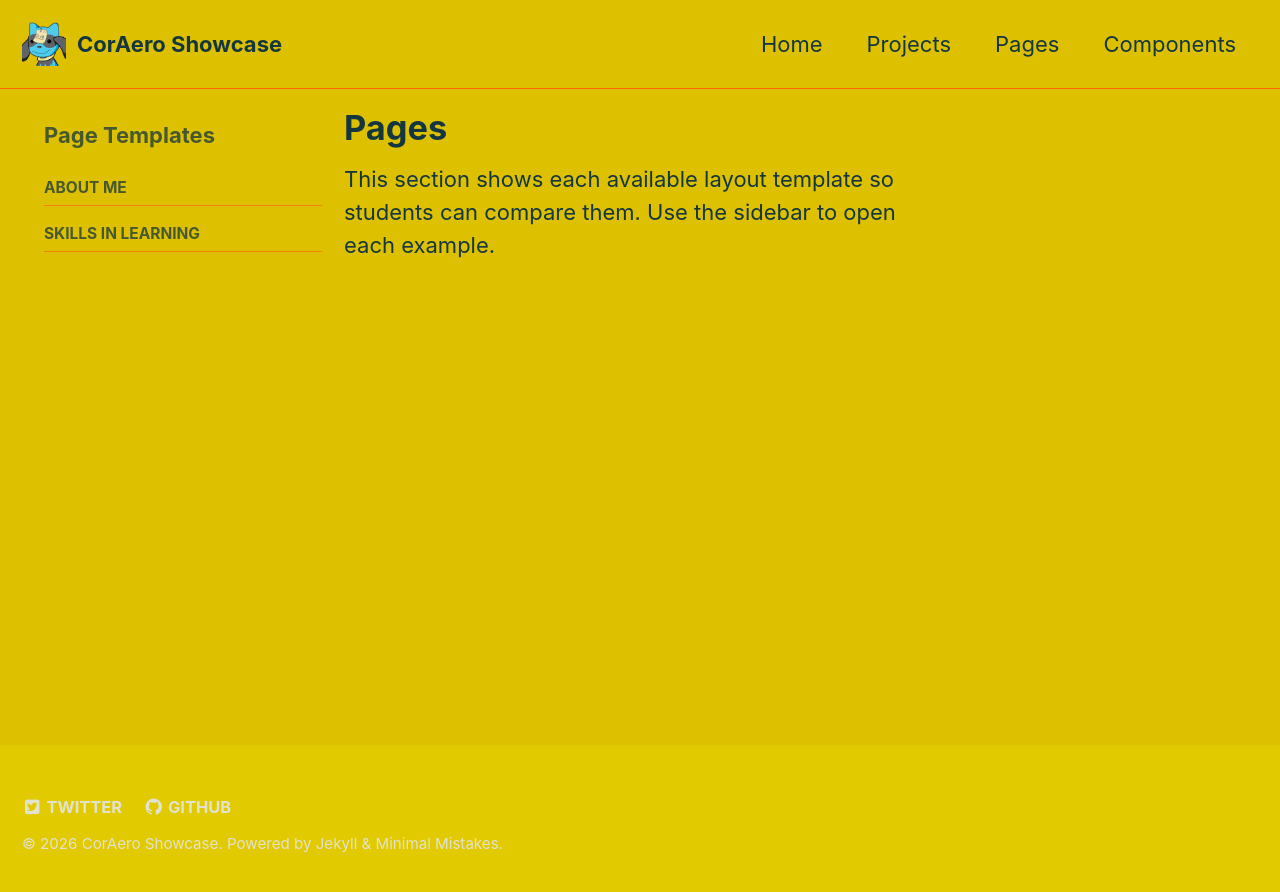
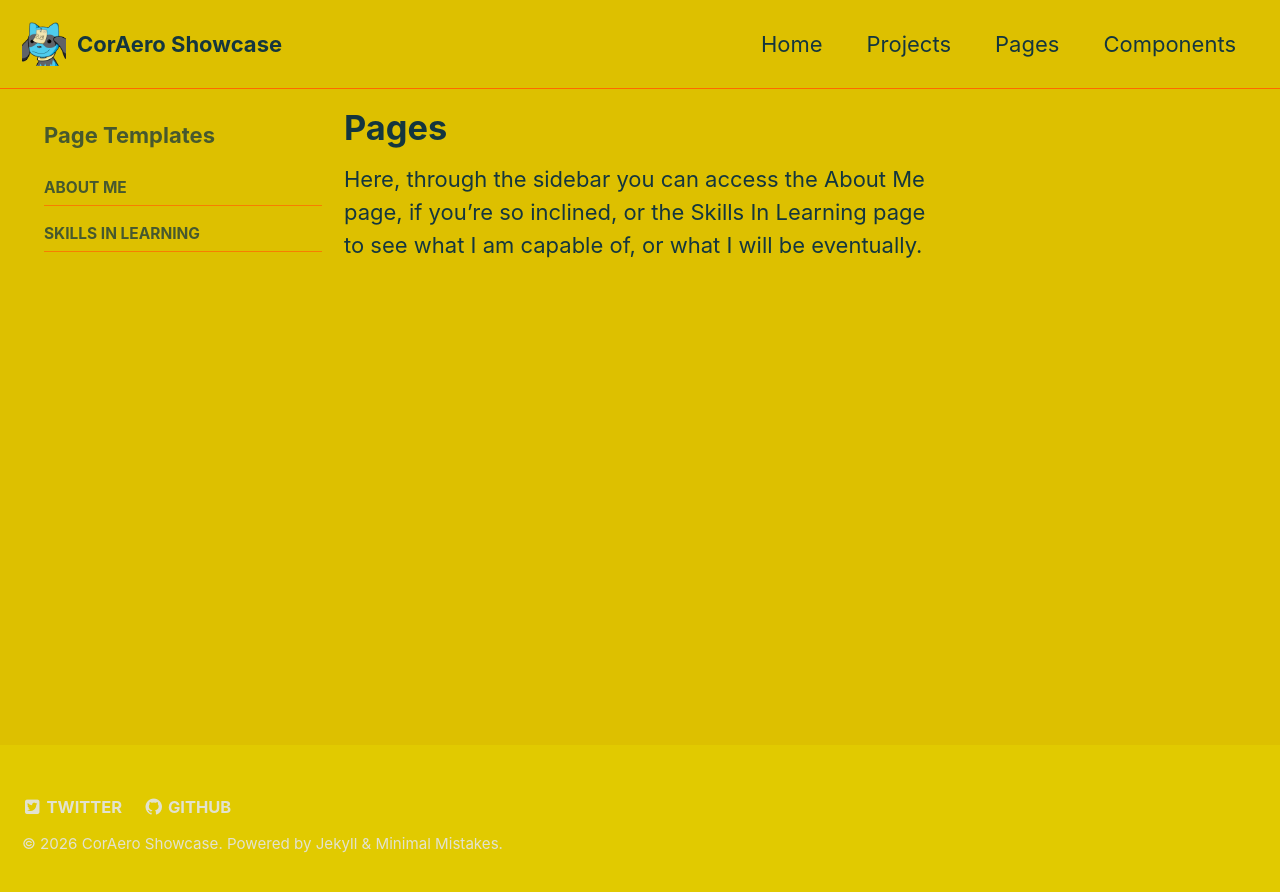
Before and after one commit to MUI-Corey/MUI-Corey.github.io, a Jekyll site: the page built from _pages/pages.md, in a window 1280 px wide. Shown: the top 892 px of the page. Built offline with Jekyll 4.4.1, drawn with Linux system fonts in a browser that asks for light colours.

Commit message:
Update pages.md

```diff
--- a/_pages/pages.md
+++ b/_pages/pages.md
@@ -8,5 +8,4 @@ sidebar:
     - pages
 ---
 
-This section shows each available layout template so students can compare them.
-Use the sidebar to open each example.
+Here, through the sidebar you can access the About Me page, if you're so inclined, or the Skills In Learning page to see what I am capable of, or what I will be eventually.
```
